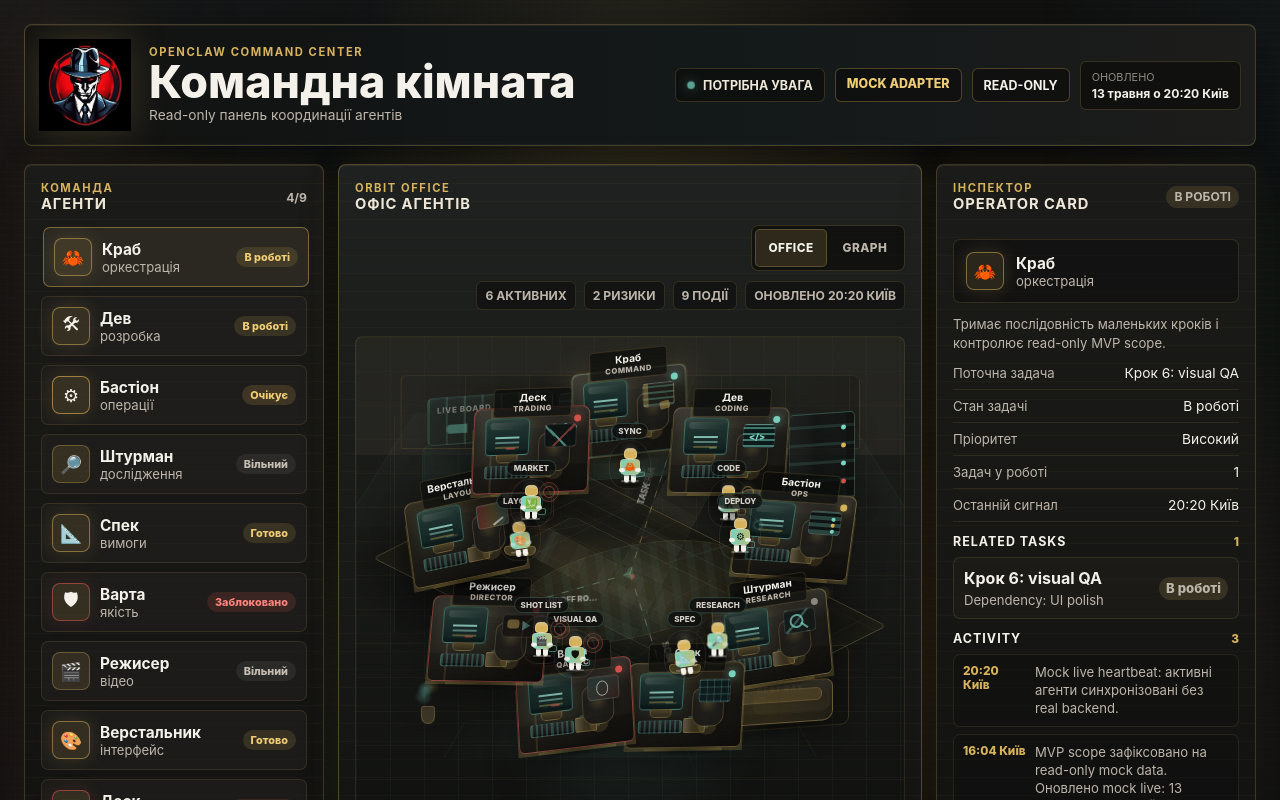
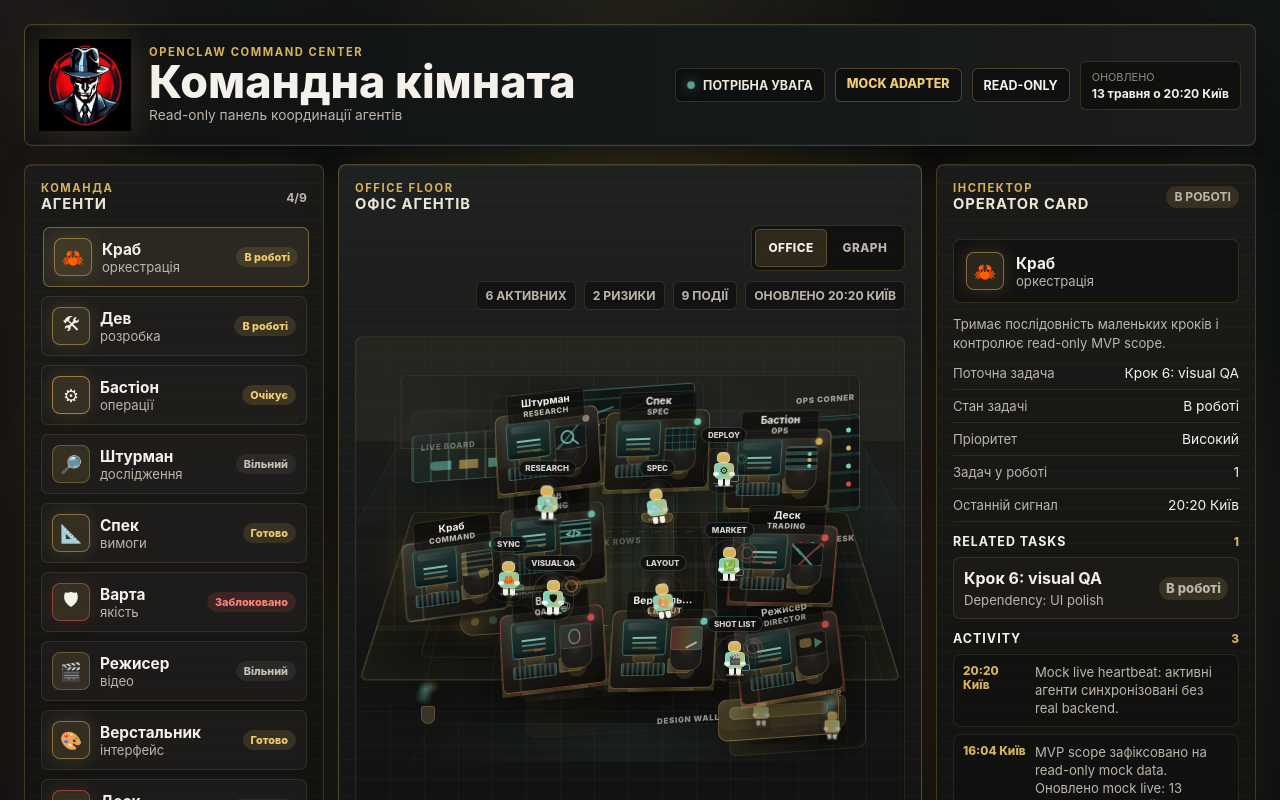
Before and after one commit to DenisNosov22/openclaw-command-center, a React (Vite) app: page / in a window 1280 px wide. Shown: the top 800 px of the page. Built offline with nearby package versions, Linux system fonts and the light colour scheme.

Commit message:
Rework office scene into floor plan

```diff
--- a/scripts/verifyKeyboardAccessibility.ts
+++ b/scripts/verifyKeyboardAccessibility.ts
@@ -51,7 +51,7 @@ assertIncludes(
   '<div className="stage-toggle" aria-label="Режим центральної панелі" role="group">',
   'Office/Graph toggle group',
 )
-assertToggleButton('Показати orbital office', "setStageView('office')")
+assertToggleButton('Показати office floor', "setStageView('office')")
 assertToggleButton('Показати workflow graph', "setStageView('graph')")
 assert(!componentSource.includes('Показати кімнату агентів'), 'Room is not exposed as a central-stage toggle')
 
--- a/scripts/visualQaOffice.ts
+++ b/scripts/visualQaOffice.ts
@@ -91,7 +91,7 @@ function getAvailablePort() {
 async function verifyOfficeDom(page: Page) {
   await page.getByRole('heading', { name: 'Офіс агентів' }).waitFor()
 
-  const officeToggle = page.getByRole('button', { name: 'Показати orbital office' })
+  const officeToggle = page.getByRole('button', { name: 'Показати office floor' })
   const graphToggle = page.getByRole('button', { name: 'Показати workflow graph' })
 
   await expectVisible(officeToggle, 'Office toggle')
@@ -111,7 +111,7 @@ async function verifyOfficeDom(page: Page) {
   await expectVisible(page.locator('.office-cabinet--ops'), 'Ops cabinet/server furniture')
   await expectVisible(page.locator('.office-whiteboard--research'), 'Research whiteboard/search wall')
 
-  assert.equal(await page.locator('.office-core, .command-core').count(), 0, 'Large Orbit Core/card block should not render in the office scene')
+  assert.equal(await page.locator('.office-core, .command-core').count(), 0, 'Large central core/card block should not render in the office scene')
   assert((await page.locator('.office-desk').count()) >= 4, 'Expected multiple office stations')
   assert((await page.locator('.office-desk-cluster').count()) >= 2, 'Expected desk clusters grounding work zones')
   assert((await page.locator('.office-plant').count()) >= 2, 'Expected small office props around the room')
@@ -155,7 +155,7 @@ async function verifyResponsiveOfficeComposition(page: Page, viewportCase: Viewp
   assert.equal(
     await page.locator('.office-core, .command-core').count(),
     0,
-    'Responsive Office should not reintroduce the large Orbit Core/card block',
+    'Responsive Office should not reintroduce the large central core/card block',
   )
 
   const crampedLabels = await page.evaluate(() =>
--- a/src/App.css
+++ b/src/App.css
@@ -537,7 +537,7 @@
   position: relative;
   z-index: 1;
   display: grid;
-  min-height: 390px;
+  min-height: 430px;
   place-items: center;
   isolation: isolate;
   overflow: hidden;
@@ -626,11 +626,11 @@
   overflow-clip-margin: 8px;
   isolation: isolate;
   background:
-    linear-gradient(180deg, rgba(56, 53, 45, 0.36) 0 25%, transparent 25%),
+    linear-gradient(180deg, rgba(56, 53, 45, 0.36) 0 22%, transparent 22%),
     linear-gradient(90deg, rgba(120, 212, 192, 0.04) 1px, transparent 1px),
     linear-gradient(rgba(215, 180, 92, 0.038) 1px, transparent 1px),
-    radial-gradient(ellipse at 47% 48%, rgba(215, 180, 92, 0.09), transparent 30%),
-    radial-gradient(ellipse at 50% 74%, rgba(120, 212, 192, 0.11), transparent 36%),
+    radial-gradient(ellipse at 27% 52%, rgba(215, 180, 92, 0.08), transparent 28%),
+    radial-gradient(ellipse at 72% 42%, rgba(120, 212, 192, 0.1), transparent 34%),
     linear-gradient(180deg, rgba(28, 29, 26, 0.92), rgba(9, 10, 9, 0.2));
   background-size:
     auto,
@@ -646,16 +646,16 @@
 .isometric-office::before,
 .isometric-office::after {
   position: absolute;
-  inset: 20px 28px auto;
+  inset: 22px 34px auto;
   z-index: 0;
-  height: 44%;
+  height: 42%;
   pointer-events: none;
   content: '';
   border: 1px solid rgba(120, 212, 192, 0.07);
   border-bottom: 0;
   border-radius: 8px 8px 0 0;
   opacity: 0.78;
-  transform: perspective(620px) rotateX(58deg);
+  transform: perspective(680px) rotateX(56deg);
 }
 
 .isometric-office::before {
@@ -666,27 +666,28 @@
 }
 
 .isometric-office::after {
-  inset: auto 18% 28px;
-  height: 18%;
+  inset: auto 12% 30px;
+  height: 16%;
   background: linear-gradient(90deg, transparent, rgba(120, 212, 192, 0.1), transparent);
   border-color: rgba(215, 180, 92, 0.08);
   opacity: 0.52;
-  transform: perspective(620px) rotateX(64deg);
+  transform: perspective(680px) rotateX(60deg);
 }
 
 .office-floor {
   position: absolute;
   left: 50%;
-  top: 54%;
+  top: 53%;
   z-index: 0;
-  width: min(84%, 610px);
-  aspect-ratio: 1.72;
-  transform: translate(-50%, -50%) rotateX(60deg) rotateZ(45deg);
-  background:
-    linear-gradient(135deg, rgba(244, 241, 234, 0.05), transparent 28%),
-    repeating-linear-gradient(90deg, rgba(244, 241, 234, 0.045) 0 1px, transparent 1px 54px),
-    repeating-linear-gradient(0deg, rgba(215, 180, 92, 0.052) 0 1px, transparent 1px 42px),
-    radial-gradient(ellipse at 50% 48%, rgba(240, 205, 116, 0.16), transparent 58%),
+  width: min(88%, 680px);
+  aspect-ratio: 1.86;
+  transform: translate(-50%, -50%) perspective(900px) rotateX(50deg);
+  background:
+    linear-gradient(90deg, transparent 0 30%, rgba(244, 241, 234, 0.052) 30% 32%, transparent 32% 66%, rgba(244, 241, 234, 0.046) 66% 68%, transparent 68%),
+    linear-gradient(180deg, transparent 0 35%, rgba(120, 212, 192, 0.06) 35% 38%, transparent 38% 72%, rgba(215, 180, 92, 0.05) 72% 75%, transparent 75%),
+    repeating-linear-gradient(90deg, rgba(244, 241, 234, 0.036) 0 1px, transparent 1px 58px),
+    repeating-linear-gradient(0deg, rgba(215, 180, 92, 0.042) 0 1px, transparent 1px 46px),
+    radial-gradient(ellipse at 36% 48%, rgba(240, 205, 116, 0.1), transparent 42%),
     rgba(16, 17, 15, 0.8);
   background-size:
     auto,
@@ -703,7 +704,7 @@
 .office-floor::before,
 .office-floor::after {
   position: absolute;
-  inset: 13%;
+  inset: 11% 10%;
   pointer-events: none;
   content: '';
   border: 1px solid rgba(120, 212, 192, 0.12);
@@ -711,7 +712,7 @@
 }
 
 .office-floor::after {
-  inset: 25% 18%;
+  inset: 18% 15% 20% 34%;
   border-color: rgba(215, 180, 92, 0.16);
   box-shadow: inset 0 0 38px rgba(120, 212, 192, 0.035);
 }
@@ -764,24 +765,24 @@
 
 .office-rug--center {
   left: 50%;
-  top: 54%;
-  width: min(44%, 310px);
-  height: 92px;
+  top: 49%;
+  width: min(16%, 116px);
+  height: 240px;
   background:
     repeating-linear-gradient(90deg, rgba(120, 212, 192, 0.08) 0 8px, transparent 8px 18px),
     linear-gradient(90deg, rgba(215, 180, 92, 0.14), rgba(120, 212, 192, 0.08), rgba(215, 180, 92, 0.12)),
     rgba(31, 27, 20, 0.36);
   border: 1px solid rgba(215, 180, 92, 0.14);
-  border-radius: 50%;
+  border-radius: 18px;
   opacity: 0.54;
-  transform: translate(-50%, -50%) rotate(-8deg) skewY(-4deg);
+  transform: translate(-50%, -50%) skewY(-4deg);
 }
 
 .office-cabinet--ops {
-  right: 9%;
-  top: 16%;
-  width: 66px;
-  height: 88px;
+  right: 8%;
+  top: 17%;
+  width: 92px;
+  height: 96px;
   background:
     repeating-linear-gradient(0deg, rgba(120, 212, 192, 0.14) 0 3px, transparent 3px 18px),
     linear-gradient(90deg, rgba(244, 241, 234, 0.06), transparent 40%),
@@ -846,15 +847,15 @@
 }
 
 .office-plant--right {
-  right: 12%;
-  bottom: 38%;
+  right: 10%;
+  bottom: 15%;
 }
 
 .office-whiteboard--research {
-  left: 37%;
+  left: 28%;
   top: 11%;
-  width: min(23%, 152px);
-  height: 58px;
+  width: min(34%, 238px);
+  height: 60px;
   background:
     linear-gradient(135deg, rgba(244, 241, 234, 0.11), transparent 42%),
     repeating-linear-gradient(0deg, rgba(120, 212, 192, 0.18) 0 2px, transparent 2px 12px),
@@ -880,25 +881,56 @@
 }
 
 .office-desk-cluster {
-  width: min(28%, 210px);
-  height: 82px;
+  width: min(27%, 206px);
+  height: 96px;
   background:
     radial-gradient(ellipse, rgba(0, 0, 0, 0.3), transparent 70%),
     linear-gradient(90deg, rgba(215, 180, 92, 0.08), transparent);
   border: 1px solid rgba(215, 180, 92, 0.08);
-  border-radius: 50%;
+  border-radius: 12px;
   opacity: 0.54;
-  transform: skewY(-4deg) rotate(-8deg);
+  transform: skewY(-4deg);
 }
 
 .office-desk-cluster--north {
-  left: 25%;
-  top: 23%;
+  left: 27%;
+  top: 26%;
 }
 
 .office-desk-cluster--south {
-  right: 20%;
-  bottom: 20%;
+  left: 31%;
+  bottom: 16%;
+}
+
+.office-zone-label {
+  position: absolute;
+  z-index: 3;
+  max-width: 84px;
+  overflow: hidden;
+  color: rgba(244, 241, 234, 0.58);
+  font-size: 0.5rem;
+  font-weight: 900;
+  letter-spacing: 0.08em;
+  pointer-events: none;
+  text-overflow: ellipsis;
+  text-transform: uppercase;
+  transform: skewY(-4deg);
+  white-space: nowrap;
+}
+
+.office-zone-label--ops {
+  right: 9%;
+  top: 12%;
+}
+
+.office-zone-label--design {
+  left: 55%;
+  bottom: 18%;
+}
+
+.office-zone-label--trade {
+  right: 9%;
+  top: 42%;
 }
 
 .office-zones {
@@ -929,21 +961,21 @@
 }
 
 .office-area--desk {
-  left: 12%;
-  top: 22%;
-  width: 24%;
-  height: 18%;
-  background:
-    linear-gradient(90deg, rgba(120, 212, 192, 0.12), transparent 62%),
+  left: 28%;
+  top: 20%;
+  width: 38%;
+  height: 47%;
+  background:
+    linear-gradient(90deg, rgba(120, 212, 192, 0.12), transparent 52%, rgba(215, 180, 92, 0.08)),
     rgba(10, 14, 14, 0.28);
   border-color: rgba(120, 212, 192, 0.18);
 }
 
 .office-area--sofa {
-  right: 10%;
-  bottom: 17%;
+  right: 7%;
+  bottom: 12%;
   width: 25%;
-  height: 17%;
+  height: 24%;
   background:
     linear-gradient(90deg, rgba(215, 180, 92, 0.15), transparent 66%),
     rgba(20, 18, 14, 0.3);
@@ -967,8 +999,8 @@
 
 .office-lounge-sofa {
   position: absolute;
-  right: 13%;
-  bottom: 18%;
+  right: 12%;
+  bottom: 15%;
   z-index: 2;
   width: min(22%, 138px);
   height: 42px;
@@ -1011,10 +1043,10 @@
 }
 
 .office-area--hologram {
-  left: 50%;
-  top: 17%;
-  width: 28%;
-  height: 13%;
+  left: 44%;
+  top: 11%;
+  width: 39%;
+  height: 14%;
   background:
     radial-gradient(ellipse at 50% 100%, rgba(120, 212, 192, 0.22), transparent 58%),
     linear-gradient(90deg, transparent, rgba(120, 212, 192, 0.1), transparent);
@@ -1024,8 +1056,8 @@
 
 .office-status-board {
   position: absolute;
-  left: 13%;
-  top: 12%;
+  left: 10%;
+  top: 20%;
   z-index: 2;
   width: min(23%, 148px);
   height: 48px;
@@ -1078,9 +1110,9 @@
 
 .office-route {
   position: absolute;
-  left: 50%;
-  top: 50%;
-  width: min(43%, 252px);
+  left: 34%;
+  top: 41%;
+  width: min(26%, 178px);
   height: 1px;
   background: linear-gradient(90deg, transparent, rgba(120, 212, 192, 0.18), transparent);
   opacity: 0.72;
@@ -1092,7 +1124,7 @@
   left: 50%;
   top: 50%;
   z-index: 0;
-  width: min(62%, 386px);
+  width: min(56%, 370px);
   height: 46px;
   pointer-events: none;
   background:
@@ -1102,42 +1134,55 @@
     linear-gradient(90deg, rgba(215, 180, 92, 0.1), transparent 60%);
   border-top: 1px dashed rgba(120, 212, 192, 0.12);
   border-bottom: 1px dashed rgba(215, 180, 92, 0.11);
-  border-radius: 999px;
+  border-radius: 8px;
   opacity: 0.48;
   transform-origin: 0 50%;
 }
 
 .office-lane--inner {
-  width: min(47%, 292px);
+  left: 50%;
+  top: 49%;
+  width: min(18%, 132px);
+  height: 210px;
+  transform: translate(-50%, -50%) skewY(-4deg);
+}
+
+.office-lane--outer {
+  left: 30%;
+  top: 70%;
+  width: min(58%, 420px);
   height: 34px;
-  transform: rotate(28deg) translateX(-46%);
-}
-
-.office-lane--outer {
-  width: min(56%, 340px);
-  transform: rotate(118deg) translateX(-50%);
+  transform: skewY(-4deg);
 }
 
 .office-route--north {
-  transform: rotate(-72deg);
+  left: 36%;
+  top: 31%;
+  transform: rotate(0deg);
 }
 
 .office-route--east {
-  transform: rotate(-16deg);
+  left: 62%;
+  top: 38%;
+  transform: rotate(90deg);
 }
 
 .office-route--south {
-  transform: rotate(72deg);
+  left: 36%;
+  top: 61%;
+  transform: rotate(0deg);
 }
 
 .office-route--west {
-  transform: rotate(164deg);
+  left: 19%;
+  top: 50%;
+  transform: rotate(0deg);
 }
 
 .office-transfer {
   position: absolute;
-  left: 50%;
-  top: 50%;
+  left: 34%;
+  top: 41%;
   width: min(33%, 206px);
   height: 1px;
   overflow: visible;
@@ -1179,7 +1224,7 @@
   width: min(30%, 190px);
   background-image: linear-gradient(90deg, rgba(215, 180, 92, 0.34) 45%, transparent 45%);
   opacity: 0.44;
-  transform: rotate(164deg);
+  transform: rotate(0deg);
 }
 
 .office-transfer--handoff::after {
@@ -1190,8 +1235,8 @@
 
 .office-handoff-hub {
   position: absolute;
-  left: 25%;
-  top: 58%;
+  left: 19%;
+  top: 57%;
   z-index: 2;
   width: 76px;
   height: 28px;
@@ -1240,27 +1285,37 @@
 }
 
 .office-transfer--north {
-  transform: rotate(-72deg);
+  left: 36%;
+  top: 31%;
+  transform: rotate(0deg);
 }
 
 .office-transfer--east {
-  transform: rotate(-16deg);
+  left: 63%;
+  top: 37%;
+  width: min(22%, 160px);
+  transform: rotate(88deg);
 }
 
 .office-transfer--south {
-  transform: rotate(72deg);
+  left: 36%;
+  top: 61%;
+  transform: rotate(0deg);
 }
 
 .office-transfer--west {
-  transform: rotate(164deg);
+  left: 19%;
+  top: 50%;
+  width: min(24%, 168px);
+  transform: rotate(0deg);
 }
 
 .office-transfer--active::after {
-  animation: office-packet-core 4.8s ease-in-out infinite;
+  animation: office-packet-line 4.8s ease-in-out infinite;
 }
 
 .office-transfer--monitoring::after {
-  animation: office-packet-core 6.4s ease-in-out infinite;
+  animation: office-packet-line 6.4s ease-in-out infinite;
 }
 
 .office-transfer--blocked::after {
@@ -1460,15 +1515,17 @@
 .office-desk {
   --office-desk-angle: 0deg;
   position: absolute;
+  left: var(--office-station-x);
+  top: var(--office-station-y);
   z-index: 4;
   display: grid;
-  grid-template-columns: 44px 34px;
-  grid-template-rows: 36px 18px;
-  gap: 7px 9px;
+  grid-template-columns: 40px 30px;
+  grid-template-rows: 34px 16px;
+  gap: 6px 8px;
   align-items: center;
-  width: clamp(116px, 15.5%, 142px);
-  min-height: 76px;
-  padding: 11px 11px 12px;
+  width: clamp(104px, 13.5%, 126px);
+  min-height: 70px;
+  padding: 10px 10px 11px;
   text-align: left;
   cursor: pointer;
   background:
@@ -1545,57 +1602,39 @@
 }
 
 .office-desk[data-office-slot='0'] {
+  --office-desk-angle: -4deg;
+}
+
+.office-desk[data-office-slot='1'] {
   --office-desk-angle: -2deg;
-  left: 50%;
-  top: 16%;
-}
-
-.office-desk[data-office-slot='1'] {
-  --office-desk-angle: 4deg;
-  left: 68%;
-  top: 24%;
 }
 
 .office-desk[data-office-slot='2'] {
-  --office-desk-angle: 8deg;
-  left: 80%;
-  top: 42%;
+  --office-desk-angle: 3deg;
 }
 
 .office-desk[data-office-slot='3'] {
-  --office-desk-angle: -5deg;
-  left: 76%;
-  top: 64%;
+  --office-desk-angle: -3deg;
 }
 
 .office-desk[data-office-slot='4'] {
-  --office-desk-angle: 3deg;
-  left: 60%;
-  top: 78%;
+  --office-desk-angle: 2deg;
 }
 
 .office-desk[data-office-slot='5'] {
   --office-desk-angle: -3deg;
-  left: 40%;
-  top: 78%;
 }
 
 .office-desk[data-office-slot='6'] {
+  --office-desk-angle: -6deg;
+}
+
+.office-desk[data-office-slot='7'] {
+  --office-desk-angle: 3deg;
+}
+
+.office-desk[data-office-slot='8'] {
   --office-desk-angle: 5deg;
-  left: 24%;
-  top: 64%;
-}
-
-.office-desk[data-office-slot='7'] {
-  --office-desk-angle: -8deg;
-  left: 20%;
-  top: 42%;
-}
-
-.office-desk[data-office-slot='8'] {
-  --office-desk-angle: 2deg;
-  left: 32%;
-  top: 24%;
 }
 
 .office-desk--working {
@@ -3013,34 +3052,34 @@
 @keyframes office-walker-inner {
   0%,
   100% {
-    transform: translate(-18px, -96px);
+    transform: translate(-22px, -128px);
   }
 
   36% {
-    transform: translate(82px, -34px);
+    transform: translate(-22px, 118px);
   }
 
   70% {
-    transform: translate(24px, 82px);
+    transform: translate(128px, 118px);
   }
 }
 
 @keyframes office-walker-outer {
   0%,
   100% {
-    transform: translate(128px, -24px);
+    transform: translate(-210px, 142px);
   }
 
   42% {
-    transform: translate(54px, 116px);
+    transform: translate(188px, 142px);
   }
 
   76% {
-    transform: translate(-122px, 18px);
-  }
-}
-
-@keyframes office-packet-core {
+    transform: translate(188px, -42px);
+  }
+}
+
+@keyframes office-packet-line {
   0%,
   18% {
     opacity: 0;
@@ -4001,32 +4040,6 @@
     text-align: center;
   }
 
-  .office-desk[data-office-slot='2'],
-  .office-desk[data-office-slot='7'] {
-    top: 34%;
-  }
-
-  .office-desk[data-office-slot='3'],
-  .office-desk[data-office-slot='6'] {
-    top: 74%;
-  }
-
-  .office-desk[data-office-slot='2'] {
-    left: 86%;
-  }
-
-  .office-desk[data-office-slot='3'] {
-    left: 83%;
-  }
-
-  .office-desk[data-office-slot='6'] {
-    left: 17%;
-  }
-
-  .office-desk[data-office-slot='7'] {
-    left: 14%;
-  }
-
   .office-desk__label strong {
     font-size: 0.7rem;
     overflow-wrap: anywhere;
--- a/src/features/command-room/CommandRoomPage.tsx
+++ b/src/features/command-room/CommandRoomPage.tsx
@@ -448,7 +448,7 @@ export function CommandRoomPage() {
           <div className="stage-header">
             <div>
               <p className="eyebrow">
-                {stageView === 'office' ? 'Orbit Office' : 'Workflow Graph'}
+                {stageView === 'office' ? 'Office Floor' : 'Workflow Graph'}
               </p>
               <h2>
                 {stageView === 'office' ? 'Офіс агентів' : 'Маршрут задач'}
@@ -457,7 +457,7 @@ export function CommandRoomPage() {
             <div className="stage-actions">
               <div className="stage-toggle" aria-label="Режим центральної панелі" role="group">
                 <button
-                  aria-label="Показати orbital office"
+                  aria-label="Показати office floor"
                   aria-pressed={stageView === 'office'}
                   onClick={() => setStageView('office')}
                   type="button"
--- a/src/features/command-room/IsometricOfficeScene.tsx
+++ b/src/features/command-room/IsometricOfficeScene.tsx
@@ -38,14 +38,14 @@ export function IsometricOfficeScene({
   return (
     <div className="isometric-office" aria-label="2D agent office read-only view">
       <div
-        aria-label="2D game-like office scene with agents working at profession stations"
+        aria-label="2D game-like real office floor plan with agents working at profession stations"
         className="office-floor"
         role="img"
       />
       <div className="office-zones" aria-hidden="true">
-        <span className={`office-area ${OFFICE_ZONE_TOKENS.desk}`} data-label="Desks + PCs" />
-        <span className={`office-area ${OFFICE_ZONE_TOKENS.sofa}`} data-label="Rest bay" />
-        <span className={`office-area ${OFFICE_ZONE_TOKENS.hologram}`} data-label="Screens + boards" />
+        <span className={`office-area ${OFFICE_ZONE_TOKENS.desk}`} data-label="Desk rows" />
+        <span className={`office-area ${OFFICE_ZONE_TOKENS.sofa}`} data-label="Director corner" />
+        <span className={`office-area ${OFFICE_ZONE_TOKENS.hologram}`} data-label="Board wall" />
         <span className={OFFICE_ZONE_TOKENS.loungeSofa} />
         <span className={OFFICE_ZONE_TOKENS.statusBoard} data-label="Live board" />
       </div>
@@ -59,6 +59,9 @@ export function IsometricOfficeScene({
         <span className="office-whiteboard office-whiteboard--research" />
         <span className="office-desk-cluster office-desk-cluster--north" />
         <span className="office-desk-cluster office-desk-cluster--south" />
+        <span className="office-zone-label office-zone-label--ops">Ops corner</span>
+        <span className="office-zone-label office-zone-label--design">Design wall</span>
+        <span className="office-zone-label office-zone-label--trade">Trading desk</span>
       </div>
       <div className="office-routes" aria-hidden="true">
         <span className={`${OFFICE_ZONE_TOKENS.path} office-lane--inner`} />
--- a/src/features/command-room/IsometricOfficeSceneModel.ts
+++ b/src/features/command-room/IsometricOfficeSceneModel.ts
@@ -86,16 +86,28 @@ export type OfficeStationPulse = 'active' | 'calm' | 'danger' | 'idle'
 export type OfficeTerminalMode = 'idle' | 'monitoring' | 'typing'
 
 const officeStationLayout: Array<Pick<OfficeAgentStation, 'x' | 'y' | 'lane'>> = [
-  { x: 50, y: 16, lane: 'north' },
-  { x: 68, y: 24, lane: 'north' },
-  { x: 80, y: 42, lane: 'east' },
-  { x: 76, y: 64, lane: 'east' },
-  { x: 60, y: 78, lane: 'south' },
-  { x: 40, y: 78, lane: 'south' },
-  { x: 24, y: 64, lane: 'west' },
-  { x: 20, y: 42, lane: 'west' },
-  { x: 32, y: 24, lane: 'north' },
+  { x: 18, y: 51, lane: 'west' },
+  { x: 36, y: 44, lane: 'north' },
+  { x: 77, y: 28, lane: 'east' },
+  { x: 35, y: 24, lane: 'north' },
+  { x: 55, y: 24, lane: 'north' },
+  { x: 36, y: 66, lane: 'south' },
+  { x: 79, y: 68, lane: 'east' },
+  { x: 56, y: 66, lane: 'south' },
+  { x: 78, y: 48, lane: 'east' },
 ]
+
+const roleOfficeLayout: Record<string, Pick<OfficeAgentStation, 'x' | 'y' | 'lane'>> = {
+  'main/orchestrator': { x: 18, y: 51, lane: 'west' },
+  coding: { x: 36, y: 44, lane: 'north' },
+  ops: { x: 77, y: 28, lane: 'east' },
+  research: { x: 35, y: 24, lane: 'north' },
+  requirements: { x: 55, y: 24, lane: 'north' },
+  QA: { x: 36, y: 66, lane: 'south' },
+  video: { x: 79, y: 68, lane: 'east' },
+  'UI/layout': { x: 56, y: 66, lane: 'south' },
+  trading: { x: 78, y: 48, lane: 'east' },
+}
 
 const roleLabel: Record<string, string> = {
   'main/orchestrator': 'Command',
@@ -324,7 +336,7 @@ function getTerminalMode(agent: Agent, task?: Task): OfficeTerminalMode {
 
 export function createOfficeAgentStations(agents: Agent[], tasks: Task[]): OfficeAgentStation[] {
   return agents.map((agent, index) => {
-    const layout = officeStationLayout[index % officeStationLayout.length]
+    const layout = roleOfficeLayout[agent.role] ?? officeStationLayout[index % officeStationLayout.length]
     const task =
       tasks.find((item) => item.id === agent.currentTaskId) ??
       tasks.find((item) => item.ownerAgentId === agent.id)
```
Also changed, not shown: scripts/verifyOfficeScene.ts (+31 -5 lines), 2 other files (tests, documents, lock files or other folders).
